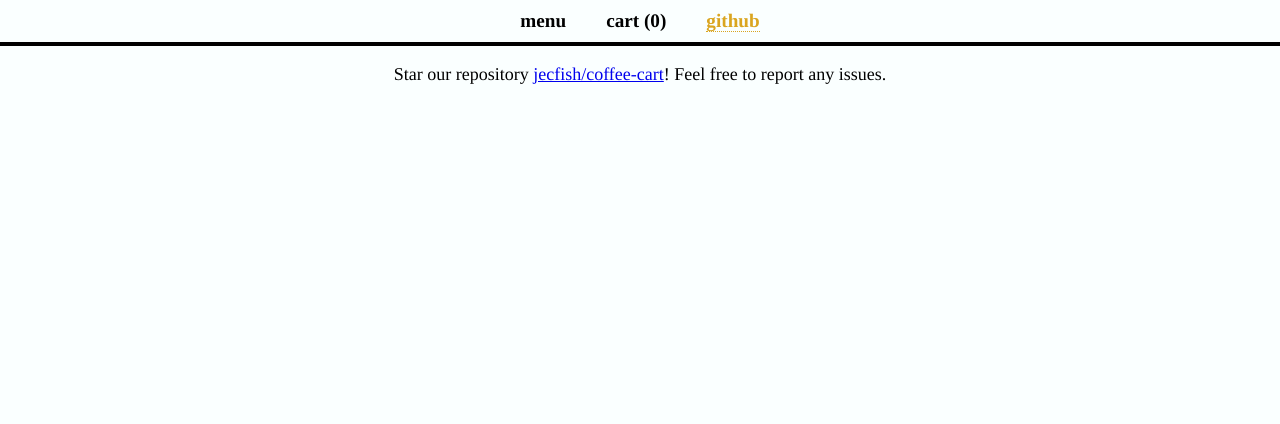
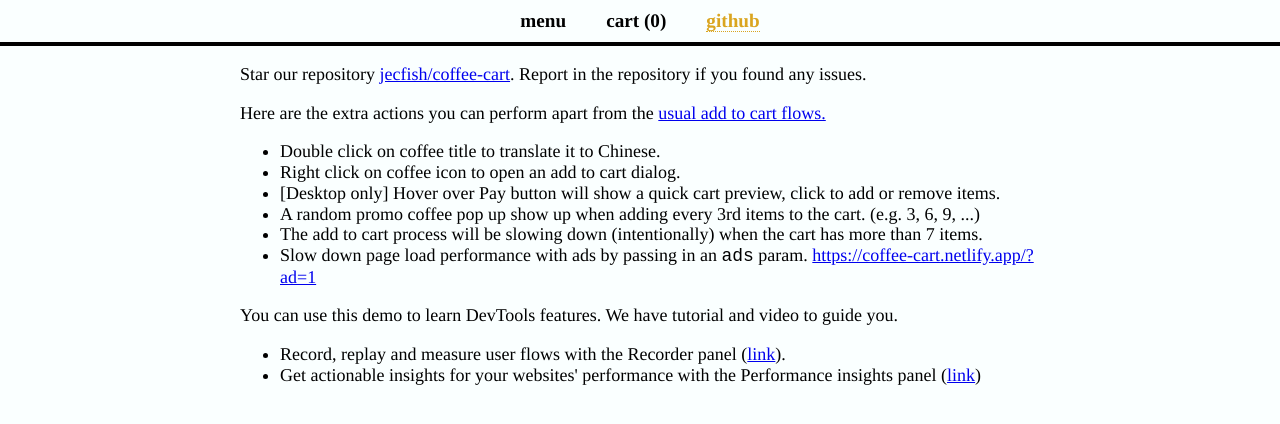
Before and after one commit to jecfish/coffee-cart, a Vue app: page /github in a window 1280 px wide. Shown: the top 424 px of the page. Built offline with nearby package versions, Linux system fonts and the light colour scheme; the HTML template or start-up script is replaced by a standard one.

Commit message:
docs: Add more instruction on using this demo

```diff
--- a/src/components/pages/GitHubPage.vue
+++ b/src/components/pages/GitHubPage.vue
@@ -1,5 +1,21 @@
 <template>
-  <p>Star our repository <a href="https://github.com/jecfish/coffee-cart">jecfish/coffee-cart</a>! Feel free to report any issues.</p>
+  <div class="container">
+    <p>Star our repository <a href="https://github.com/jecfish/coffee-cart">jecfish/coffee-cart</a>. Report in the repository if you found any issues.</p>
+    <p>Here are the extra actions you can perform apart from the <a href="https://goo.gle/devtools-recorder">usual add to cart flows.</a></p>
+    <ul>
+      <li>Double click on coffee title to translate it to Chinese.</li>
+      <li>Right click on coffee icon to open an add to cart dialog.</li>
+      <li>[Desktop only] Hover over Pay button will show a quick cart preview, click to add or remove items.</li>
+      <li>A random promo coffee pop up show up when adding every 3rd items to the cart. (e.g. 3, 6, 9, ...)</li>
+      <li>The add to cart process will be slowing down (intentionally) when the cart has more than 7 items.</li>
+      <li>Slow down page load performance with ads by passing in an <code>ads</code> param. <a href="https://coffee-cart.netlify.app/?ad=1">https://coffee-cart.netlify.app/?ad=1</a></li>
+    </ul>
+    <p>You can use this demo to learn DevTools features. We have tutorial and video to guide you.</p>
+    <ul>
+      <li>Record, replay and measure user flows with the Recorder panel (<a href="https://goo.gle/devtools-recorder">link</a>).</li>
+      <li>Get actionable insights for your websites' performance with the Performance insights panel (<a href="https://goo.gle/devtools-performance">link</a>) </li>
+    </ul>
+  </div>
 </template>
 
 <script lang="ts">
@@ -11,7 +27,9 @@ export default defineComponent({
 </script>
 
 <style scoped>
-  p {
-    text-align: center;
+  .container {
+    width: 90vw;
+    max-width: 800px;
+    margin: 0 auto;
   }
 </style>
```
